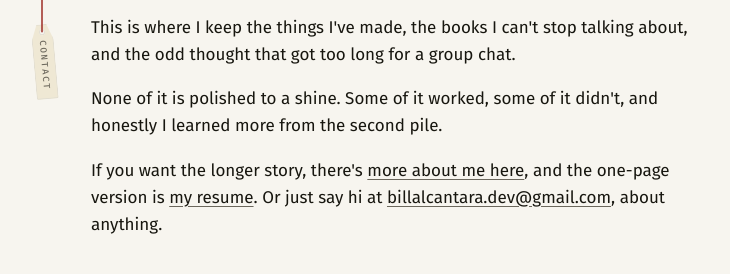
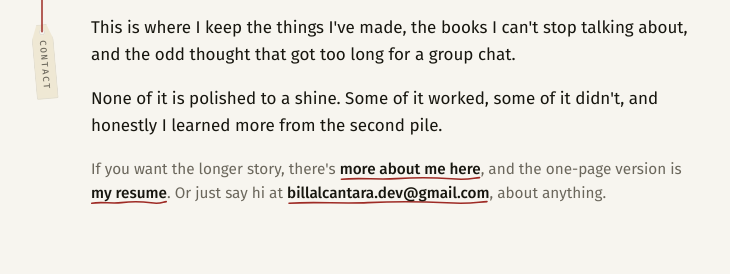
Before and after one commit to scienseize/scienseize.github.io, an Astro site: page / in a window 1280 px wide. Shown: the part 485-759 px from the top of the page, without its empty margins (245-975 px from the left). Built offline with nearby package versions, Linux system fonts and the light colour scheme; Astro itself is replaced by a stand-in of ours; animation ran at ten frames a second.

Commit message:
Home: a quieter last intro paragraph, its links marked in red pen

```diff
--- a/src/components/Home.astro
+++ b/src/components/Home.astro
@@ -63,7 +63,7 @@ const wear = (year: number) => Math.min(1, Math.max(0, (new Date().getFullYear()
   <p>
     None of it is polished to a shine. Some of it worked, some of it didn't, and honestly I learned more from the second pile.
   </p>
-  <p>
+  <p class="outro">
     If you want the longer story, there's <a href="/about/">more about me here</a>, and the one-page version is <a href="/resume.pdf">my resume</a>.
     Or just say hi at <a href={`mailto:${site.email}`}>{site.email}</a>, about anything.
   </p>
@@ -483,6 +483,11 @@ const wear = (year: number) => Math.min(1, Math.max(0, (new Date().getFullYear()
   }
   .intro p a:hover, .intro p a:focus-visible { transform: scale(1.07); color: var(--accent); }
   @media (prefers-reduced-motion: reduce) { .intro p a { transition: color 0.2s; } .intro p a:hover, .intro p a:focus-visible { transform: none; } }
+  /* The last intro paragraph: quieter text, and each link already marked with the red pen (the line other
+     links only draw on hover), like an editor's marks on a case file, so the ways onward stand out. */
+  .intro p.outro { font-size: 0.9em; color: var(--muted); }
+  .intro p.outro a { color: var(--ink); font-weight: 500; text-decoration: none; background-size: 100% 6px; }
+  .intro p.outro a:hover, .intro p.outro a:focus-visible { color: var(--accent); }
 
   .head {
     display: flex; justify-content: space-between; align-items: baseline;
```
